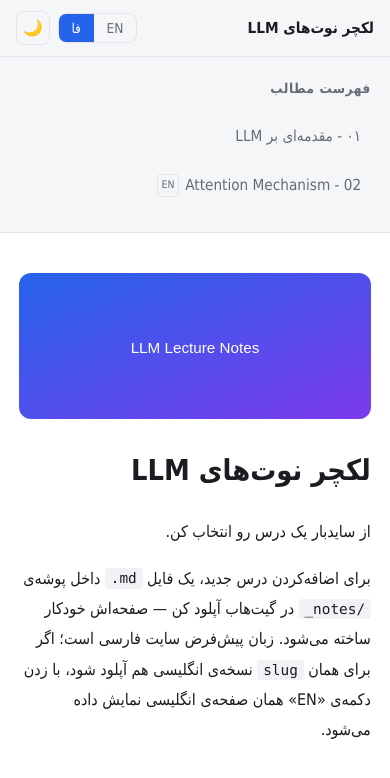
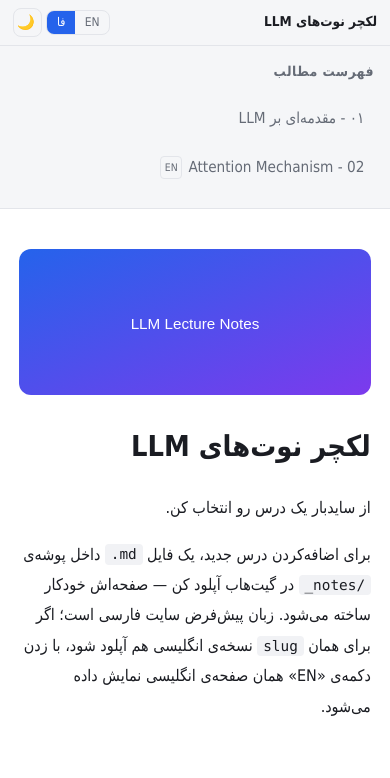
Before and after one commit to sbu-llm/notes, a Jekyll site: the page built from index.md, in a window 390 px wide. Shown: the top 778 px of the page. Built offline with Jekyll 4.4.1, drawn with Linux system fonts in a browser that asks for light colours; a style sheet for code colours, icons or effects is not loaded.

Commit message:
Update main.css

```diff
--- a/assets/css/main.css
+++ b/assets/css/main.css
@@ -170,8 +170,86 @@ body.slide-mode-on main{ padding:0; max-width:none; }
 .slide-counter{ color: var(--muted); font-size: 0.85rem; min-width: 3.5rem; text-align:center; }
 .slide-exit{ margin-inline-start: 1rem; }
 
+/* ========================================================== */
+/*                نسخه موبایل (ریسپانسیو) با پشتیبانی کامل RTL  */
+/* ========================================================== */
 @media (max-width: 800px){
   .layout{ flex-direction: column; }
-  .sidebar{ width:auto; border-bottom: 1px solid var(--border); }
-  main{ padding: 1.5rem 1.2rem; }
+
+  /* سایدبار در موبایل */
+  .sidebar{
+    width: auto;
+    border-bottom: 1px solid var(--border);
+    padding: 0.8rem 1rem;
+    direction: ltr; /* پیش‌فرض چپ‌چین */
+  }
+
+  /* اصلاح راست‌چینی سایدبار در حالت فارسی */
+  html[data-lang="fa"] .sidebar {
+    direction: rtl;
+    text-align: right;
+  }
+  html[data-lang="fa"] .sidebar a {
+    justify-content: flex-start;
+  }
+  html[data-lang="fa"] .sidebar-title {
+    text-align: right;
+  }
+
+  /* محتوای اصلی در موبایل */
+  main{
+    padding: 1.5rem 1.2rem;
+    direction: ltr; /* پیش‌فرض چپ‌چین */
+  }
+
+  /* اصلاح راست‌چینی محتوای اصلی در حالت فارسی */
+  html[data-lang="fa"] main {
+    direction: rtl;
+    text-align: right;
+  }
+
+  /* اطمینان از راست‌چینی تک تک المان‌های داخل محتوا در فارسی */
+  html[data-lang="fa"] main * {
+    text-align: right;
+  }
+  /* اما کدها و بلوک‌های pre را استثنا می‌کنیم تا چپ‌چین بمانند */
+  html[data-lang="fa"] main pre,
+  html[data-lang="fa"] main code,
+  html[data-lang="fa"] main pre *,
+  html[data-lang="fa"] main code * {
+    text-align: left;
+    direction: ltr;
+  }
+
+  /* نوار بالایی در موبایل */
+  .topbar {
+    flex-wrap: wrap;
+    justify-content: flex-end;
+    gap: 0.3rem;
+    padding: 0.5rem 0.8rem;
+  }
+  .topbar .site-name {
+    font-size: 0.85rem;
+    margin-inline-end: auto;
+  }
+  .lang-switch button {
+    padding: 0.3rem 0.6rem;
+    font-size: 0.75rem;
+  }
+  .theme-toggle {
+    width: 1.8rem;
+    height: 1.8rem;
+    font-size: 0.9rem;
+  }
+
+  /* تصاویر و جداول در موبایل */
+  main img {
+    max-width: 100%;
+    height: auto;
+  }
+  table {
+    display: block;
+    overflow-x: auto;
+    white-space: nowrap;
+  }
 }
```
